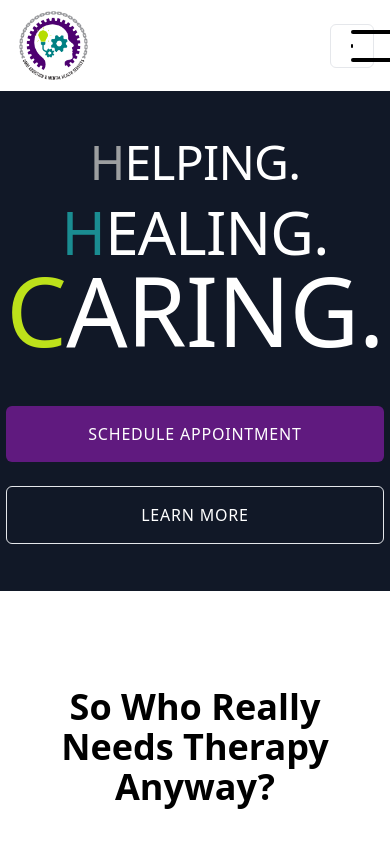
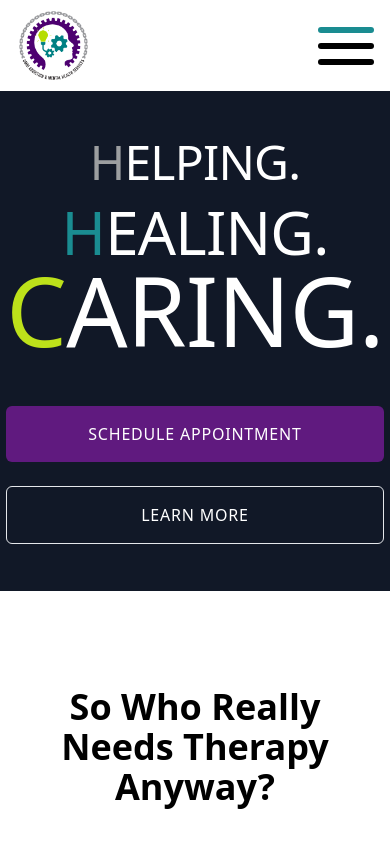
Before and after one commit to artsycoder533/omni, a Next.js app: page / in a window 390 px wide. Shown: the top 844 px of the page. Built offline with nearby package versions, Linux system fonts and the light colour scheme.

Commit message:
chore: fix hamburger button

```diff
--- a/components/Hamburger.jsx
+++ b/components/Hamburger.jsx
@@ -2,34 +2,35 @@ import React from "react";
 
 function Hamburger({ open, setOpen }) {
   return (
+    <>
       <button
         aria-label="menu"
         aria-haspopup="menu"
         tabIndex="0"
         onClick={() => setOpen(!open)}
-      className="w-11 h-11 flex flex-col justify-center relative md:hidden">
+        className="w-14 h-12 flex flex-col justify-center items-center relative md:hidden border-none">
         <span
           className={
-          "w-full h-[4px] bg-black rounded-lg transition-all ease-in duration-300 absolute " +
-          (open ? "origin-center rotate-[400deg]" : "translate-y-[-14px]")
+            "w-full h-[6px] bg-[#1A8C91] rounded-lg transition-all ease-in duration-300 absolute " +
+            (open ? "origin-center rotate-[400deg]" : "translate-y-[-16px]")
           }
         />
         <span
-        className={
-          "w-full h-[4px] bg-black rounded-lg transition-opacity " +
-          (open ? "opacity-0" : "opacity-100")
-        }
+          className={`w-full h-[6px] bg-black rounded-lg transition-opacity absolute ${
+            open ? "opacity-0" : "opacity-100"
+          }`}
         />
         <span
           className={
-          "w-full h-[4px] bg-black rounded-lg transition-all ease-in duration-300 absolute " +
-          (open ? "origin-center -rotate-45 bg-white" : "translate-y-[14px]")
+            "w-full h-[6px] bg-black rounded-lg transition-all ease-in duration-300 absolute " +
+            (open
+              ? "origin-center -rotate-45 bg-black"
+              : "translate-y-[16px]")
           }
         />
       </button>
+    </>
   );
 }
 
 export default Hamburger;
-//translate-y-[-10px]
-//translate-y-[10px]
```
Lines whose indentation alone changed are shown as unchanged.
